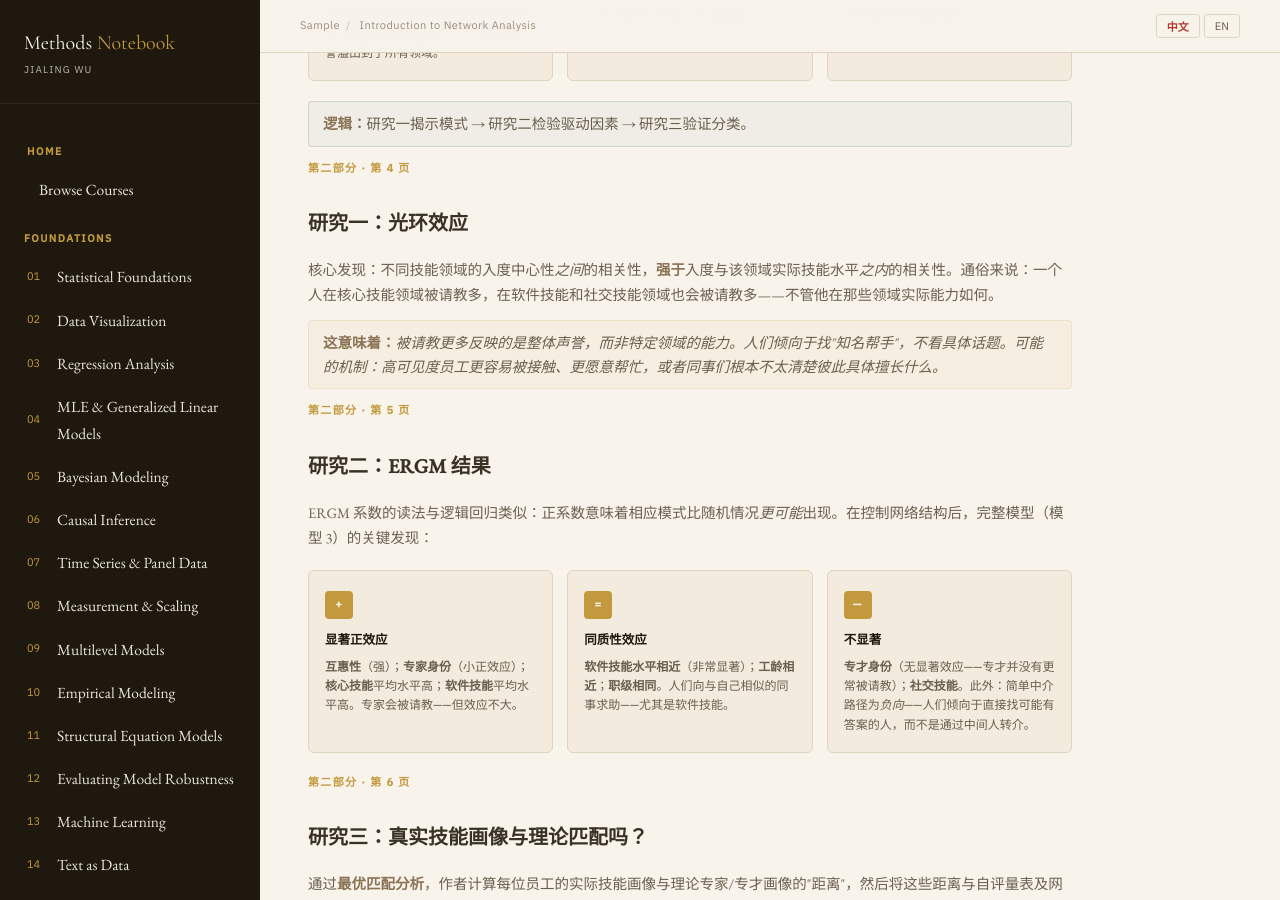
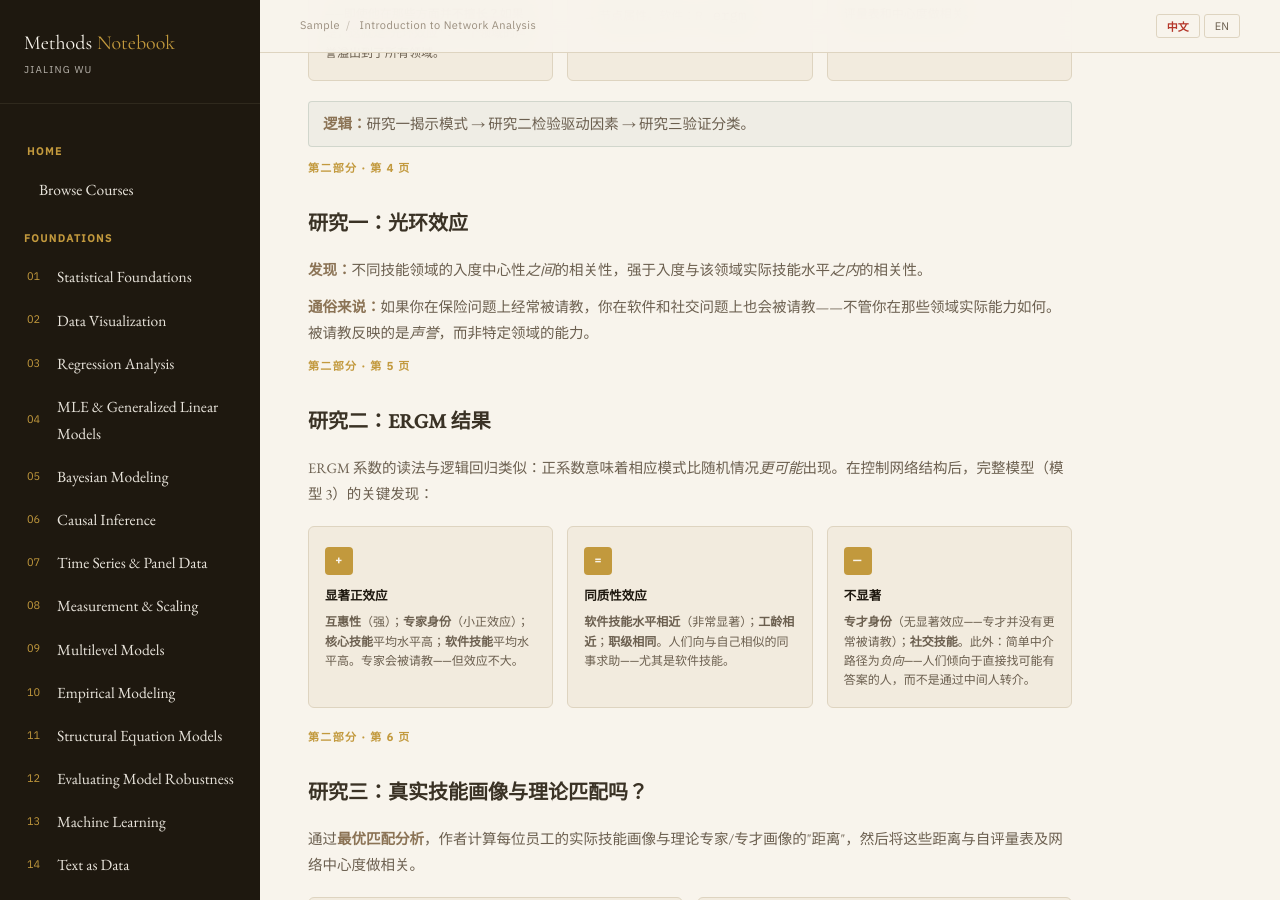
Before and after one commit to jialing-wu/jialing-wu.github.io, a Jekyll site: the page built from methods/sample-network-intro.html, in a window 1280 px wide and 900 px high, scrolled down 5725 px. Built offline with Jekyll 4.4.1, drawn with Linux system fonts in a browser that asks for light colours.

Commit message:
Study 1: split into two lines, remove redundant analogy box

```diff
--- a/methods/sample-network-intro.html
+++ b/methods/sample-network-intro.html
@@ -799,11 +799,11 @@ body.presenting .pres-progress{
   <h2 data-lang="en">Study 1: The Halo Effect</h2>
   <h2 data-lang="zh">研究一：光环效应</h2>
 
-  <p class="method-desc" data-lang="en">The core finding: correlations between in-degree centrality <em>across</em> the three skill domains are <strong>stronger</strong> than correlations between in-degree and actual skill levels <em>within</em> each domain. In plain language: if you're asked for advice on core insurance skills, you're also asked about software and social skills — regardless of your actual ability in those areas.</p>
-  <p class="method-desc" data-lang="zh">核心发现：不同技能领域的入度中心性<em>之间</em>的相关性，<strong>强于</strong>入度与该领域实际技能水平<em>之内</em>的相关性。通俗来说：一个人在核心技能领域被请教多，在软件技能和社交技能领域也会被请教多——不管他在那些领域实际能力如何。</p>
+  <p class="method-desc" data-lang="en"><strong>Finding:</strong> Correlations between in-degree centrality <em>across</em> the three skill domains are stronger than correlations between in-degree and actual skill levels <em>within</em> each domain.</p>
+  <p class="method-desc" data-lang="zh"><strong>发现：</strong>不同技能领域的入度中心性<em>之间</em>的相关性，强于入度与该领域实际技能水平<em>之内</em>的相关性。</p>
 
-  <div class="method-analogy" data-lang="en"><strong>What this means:</strong> Being sought for advice reflects overall <em>reputation</em> more than domain-specific competence. People go to "known helpers" regardless of topic. Possible mechanisms: high-visibility employees are more accessible, more willing to help, or colleagues simply don't know each other's specific strengths well enough to discriminate.</div>
-  <div class="method-analogy" data-lang="zh"><strong>这意味着：</strong>被请教更多反映的是整体<em>声誉</em>，而非特定领域的能力。人们倾向于找"知名帮手"，不看具体话题。可能的机制：高可见度员工更容易被接触、更愿意帮忙，或者同事们根本不太清楚彼此具体擅长什么。</div>
+  <p class="method-desc" data-lang="en"><strong>In plain language:</strong> If you're frequently asked for advice on insurance, you're also asked about software and social skills — regardless of your actual ability in those areas. Being sought reflects <em>reputation</em>, not domain-specific competence.</p>
+  <p class="method-desc" data-lang="zh"><strong>通俗来说：</strong>如果你在保险问题上经常被请教，你在软件和社交问题上也会被请教——不管你在那些领域实际能力如何。被请教反映的是<em>声誉</em>，而非特定领域的能力。</p>
 </div>
 
 <!-- SLIDE: Study 2 — ERGM Results -->
```
